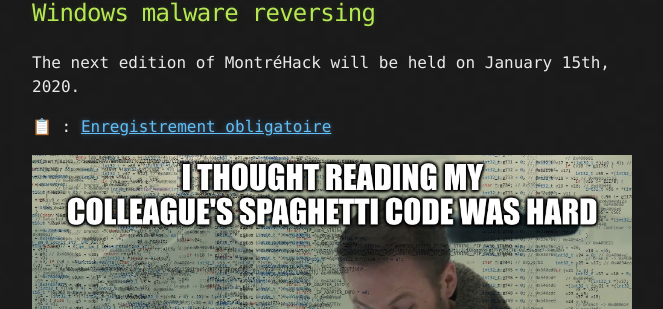
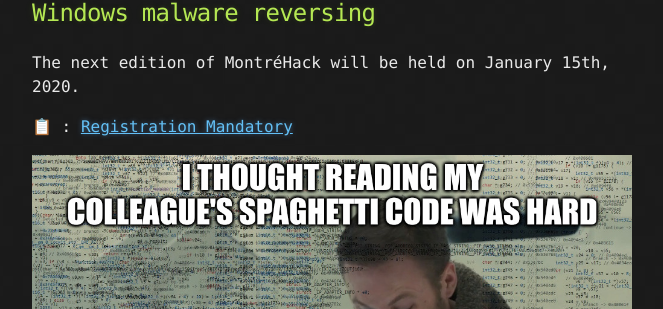
Before and after one commit to montrehack/montrehack.github.com, a Jekyll site: the page built from _posts/2020-01-15-windows-malware-reversing.md, in a window 1280 px wide and 900 px high, scrolled down 1840 px. Shown: the part 143-452 px from the top of the window, without its empty margins (308-971 px from the left). Built offline with Jekyll 4.4.1, drawn with Linux system fonts in a browser that asks for light colours; emoji names are drawn with the system emoji font; comment, search, counter and statistics services are not loaded.

Commit message:
Forgotten to translate "enregistrez-vous"

```diff
--- a/_posts/2020-01-15-windows-malware-reversing.md
+++ b/_posts/2020-01-15-windows-malware-reversing.md
@@ -60,7 +60,7 @@ Présenté par Alexandre-Xavier Labonté-Lamoureux et Thomas Dupuy
 
 The next edition of MontréHack will be held on January 15th, 2020.
 
-:clipboard: : [Enregistrement obligatoire](https://www.eventbrite.ca/e/windows-malware-reversing-tickets-89183166251)
+:clipboard: : [Registration Mandatory](https://www.eventbrite.ca/e/windows-malware-reversing-tickets-89183166251)
 
 ![Spaghetti](/images/20-01_malware_reversing.jpeg)
 
```
